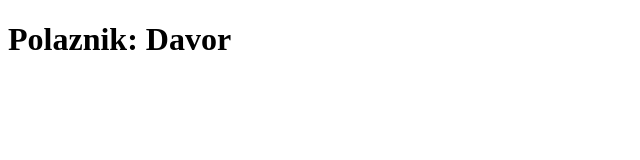
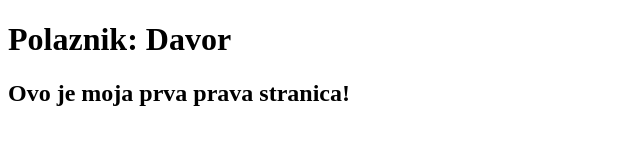
Before and after one commit to matejthedev/primjer_forka, a website: page index.html in a window 1280 px wide. Shown: the whole page, without its empty margins (0-640 px from the left). Drawn offline with Linux system fonts and the light colour scheme.

Commit message:
Promjena indexa, dkreiran node projekt i dodan .gitignore

```diff
--- a/index.html
+++ b/index.html
@@ -8,5 +8,6 @@
   </head>
   <body>
     <h1>Polaznik: Davor</h1>
+    <h2>Ovo je moja prva prava stranica!</h2>
   </body>
 </html>
```
Also changed, not shown: package.json (added, +23 -0 lines), 2 other files.
